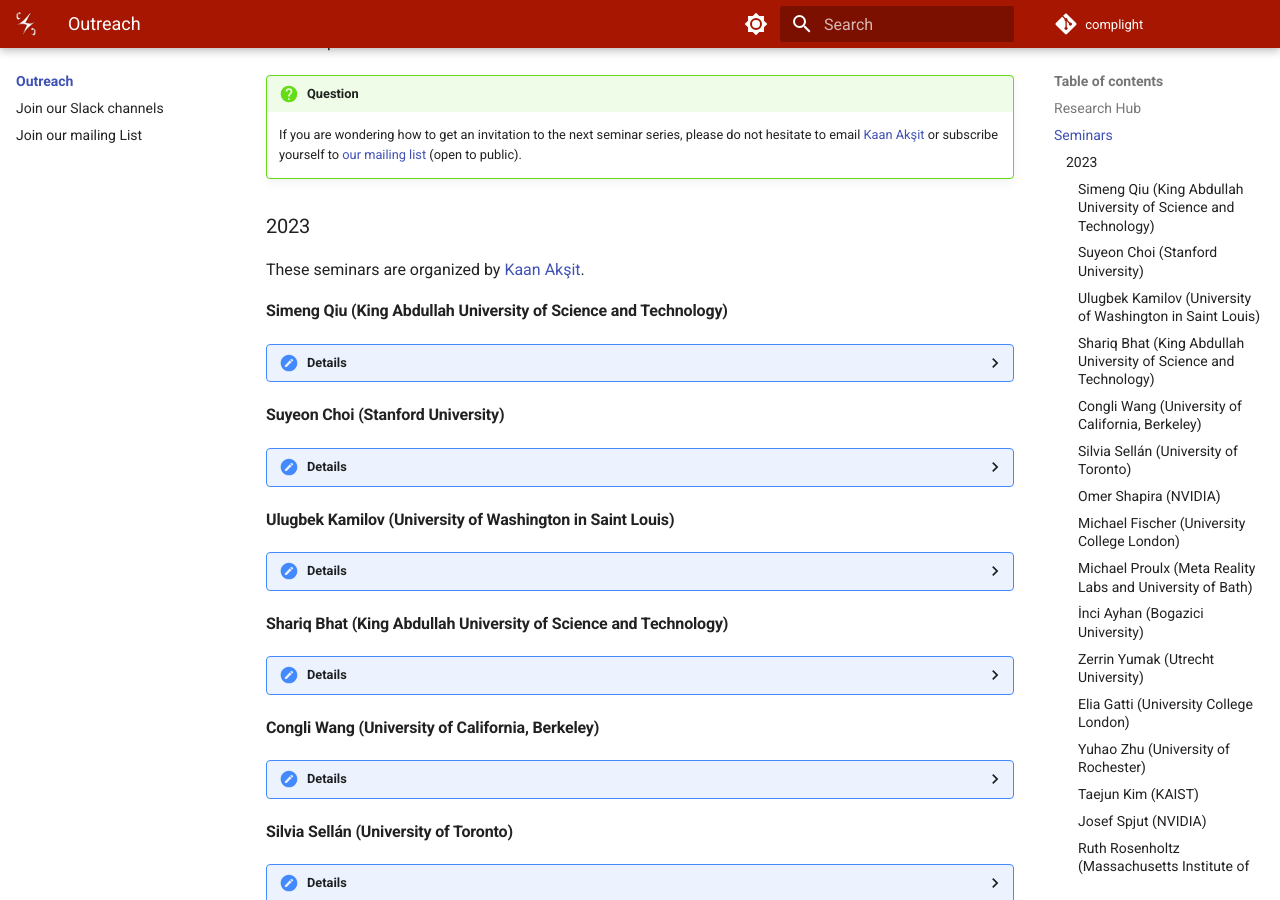
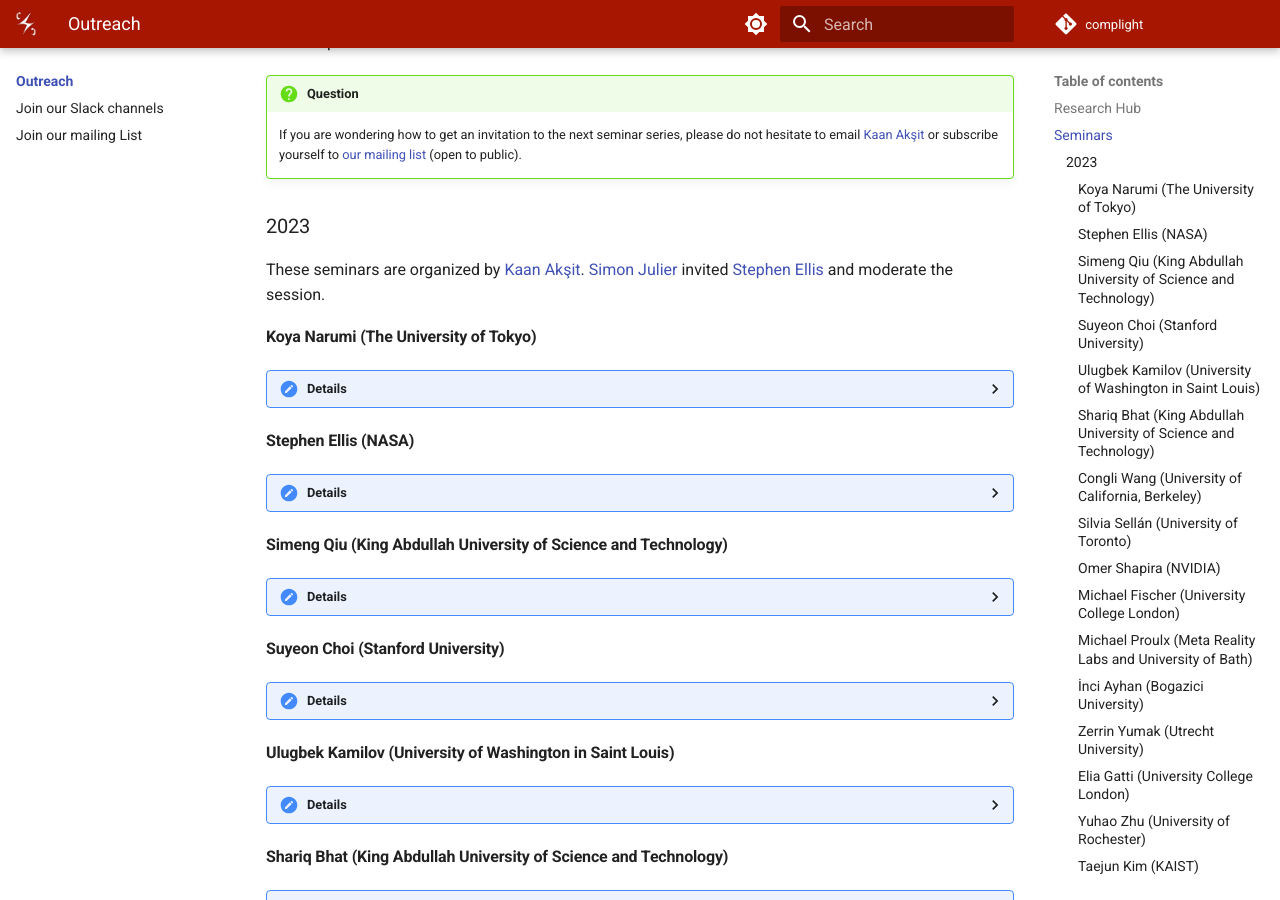
Before and after one commit to complight/complight.github.io, an MkDocs documentation site: the page built from docs/outreach/index.md, in a window 1280 px wide and 900 px high, scrolled down 902 px. Built offline with MkDocs 1.6.1 and Material for MkDocs 9.7.7, drawn with Linux system fonts in a browser that asks for light colours.

Commit message:
Updating the outreach page.

```diff
--- a/docs/outreach/index.md
+++ b/docs/outreach/index.md
@@ -32,6 +32,31 @@ Overall, seminars are a blend of internal and external presenters.
 
 ### 2023
 These seminars are organized by [Kaan Akşit](https://kaanaksit.com).
+[Simon Julier](https://profiles.ucl.ac.uk/2907) invited [Stephen Ellis](https://ieeexplore.ieee.org/author/37300428000) and moderate the session.
+
+
+#### Koya Narumi (The University of Tokyo)
+??? Details
+    **Date:**
+    25th October 2023
+
+    **Presenter:** [Koya Narumi](https://narumi.me/), Assistant Professor at the University of Tokyo
+
+    **Title:** Computational Origami Fabrication
+
+    **Watch:** [Recording (Password protected)](https://liveuclac-my.sharepoint.com/:v:/g/personal/ucackak_ucl_ac_uk/EbKdy9qp4BBKuTk-b8NQRCQBTwn_z684jk_1FzH9j9O5qg?e=FsU46C)
+
+
+#### Stephen Ellis (NASA)
+??? Details
+    **Date:**
+    11th October 2023
+
+    **Presenter:** [Stephen Ellis](https://ieeexplore.ieee.org/author/37300428000)
+
+    **Title:** Complexity -complicated
+
+    **Watch:** N/A
 
 
 #### Simeng Qiu (King Abdullah University of Science and Technology)
```
